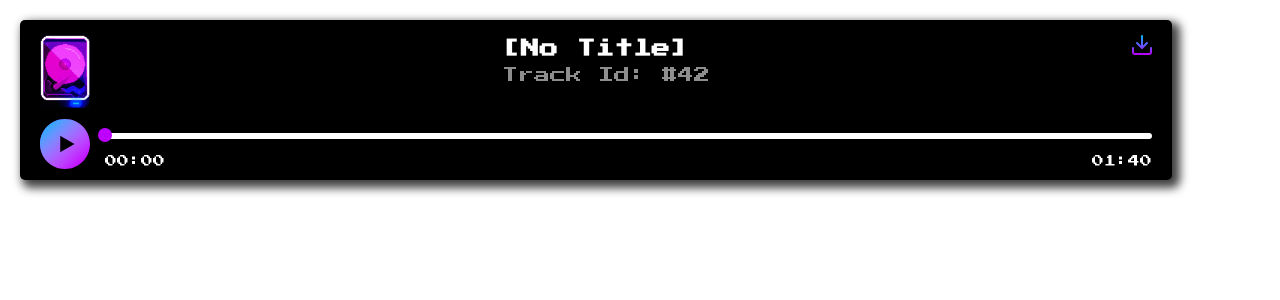
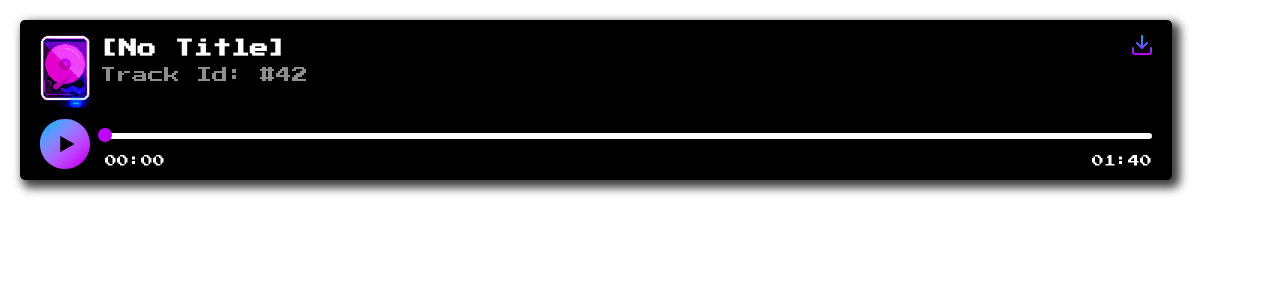
Before and after one commit to orhun/CoolModFiles, a Next.js app: page /embed/1 in a window 1280 px wide. Shown: the top 300 px of the page. Built offline with nearby package versions, Linux system fonts and the light colour scheme.

Commit message:
fix: left align the title

```diff
--- a/components/embed/EmbedPlayer.js
+++ b/components/embed/EmbedPlayer.js
@@ -71,6 +71,7 @@ function EmbedPlayer({ sharedTrackId, sharedTitle }) {
   return (
     <div className={styles.player}>
       <div className={styles.header}>
+        <div className={styles.imgWrapper}>
           <img
             className={styles.banner}
             src={`/images/disc_${isPlay ? "anim" : "idle"}.gif`}
@@ -81,6 +82,7 @@ function EmbedPlayer({ sharedTrackId, sharedTitle }) {
             <ul className={styles.metadata}>
               <li>Track Id: #{trackId}</li>
             </ul>
+          </div>
         </div>
         <DownloadButton
           className={styles.downloadButton}
--- a/components/embed/EmbedPlayer.module.scss
+++ b/components/embed/EmbedPlayer.module.scss
@@ -33,6 +33,10 @@
   align-self: center;
 }
 
+.imgWrapper {
+  display: flex;
+}
+
 .metadata {
   color: #8e8e8e;
   padding: 0;
@@ -43,7 +47,8 @@
 }
 
 .titleWrap {
-  margin-left: 5px;
+  margin-left: 10px;
+  align-self: flex-start;
 
   h3 {
     word-break: break-all;
```
Lines whose indentation alone changed are shown as unchanged.
